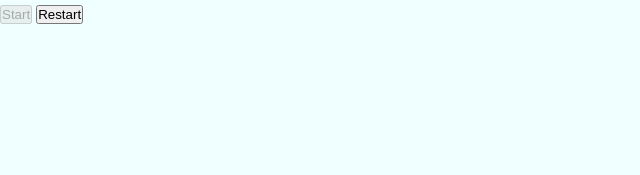
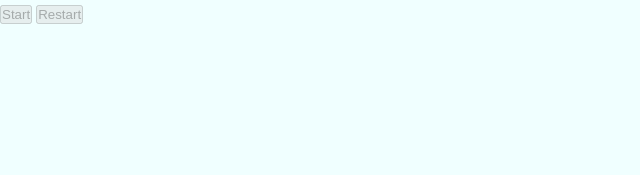
Before and after one commit to kopolo435/tic-tac-toe, a website: page index.html in a window 1280 px wide. Shown: the part 501-676 px from the top of the page, 0-640 px from the left. Drawn offline with Linux system fonts and the light colour scheme.

Commit message:
Hace que el restart button este disable por default

```diff
--- a/index.html
+++ b/index.html
@@ -43,7 +43,7 @@
                 <div class="info"></div>
                 <div class="buttons">
                     <button id="startBtn" disabled>Start</button>
-                    <button id="restartBtn">Restart</button>
+                    <button id="restartBtn" disabled>Restart</button>
                 </div>
             </div>
         </div>
```
